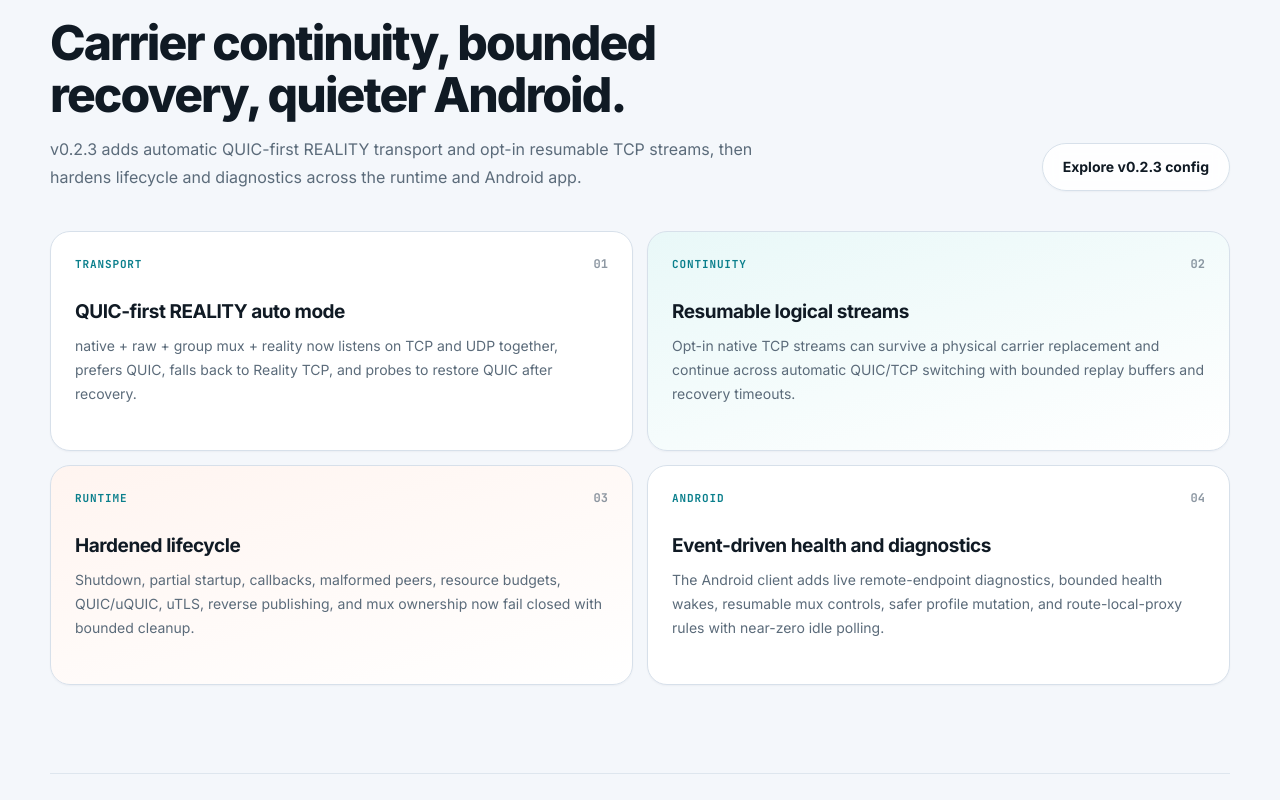
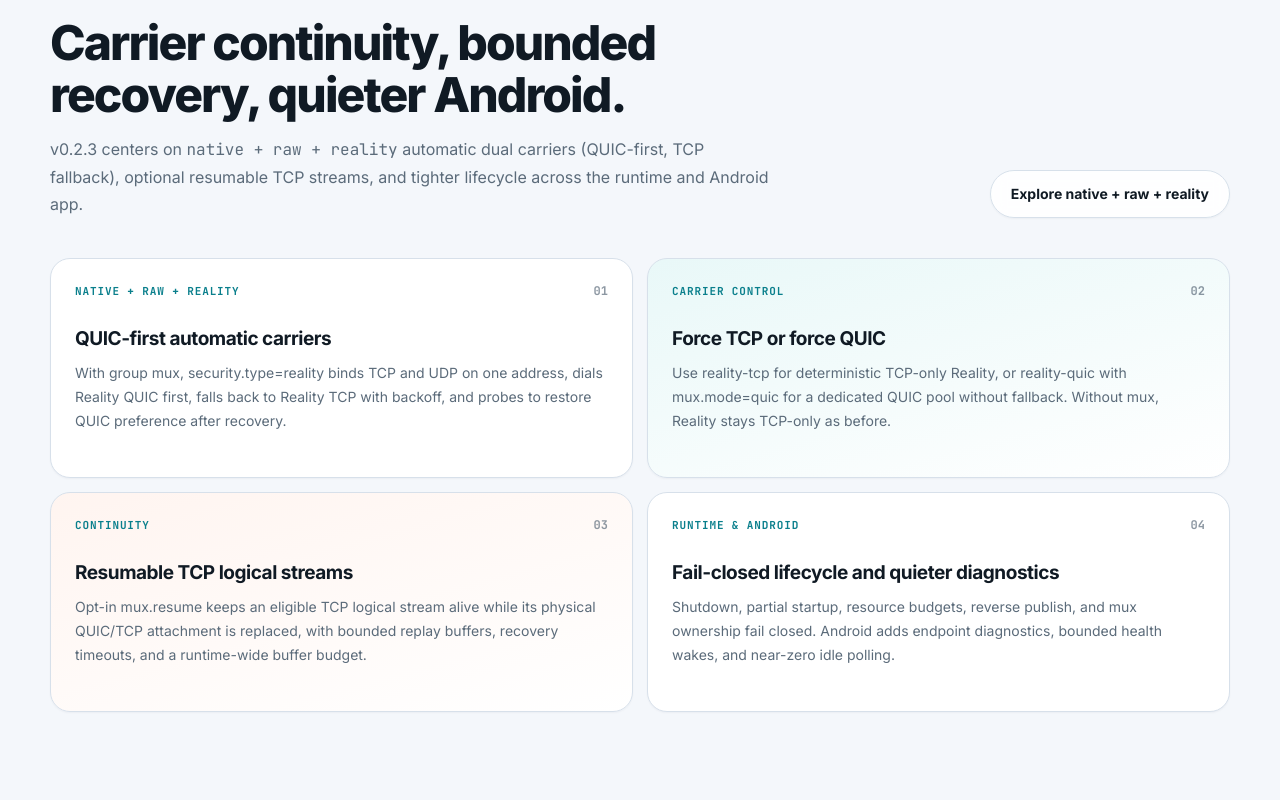
Before and after one commit to sskycn/tcptun, a Next.js app: page / in a window 1280 px wide. Shown: the part 1040-1840 px from the top of the page. Built offline with nearby package versions, Linux system fonts and the light colour scheme.

Commit message:
docs(site): add native + raw + reality auto docs and examples

```diff
--- a/app/config-section.tsx
+++ b/app/config-section.tsx
@@ -10,6 +10,8 @@ import {
   nativeMuxNotes,
   nativeQuicClientExample,
   nativeQuicServerExample,
+  nativeRealityAutoLayers,
+  nativeRealityAutoNotes,
   nativeRealityClientExample,
   nativeRealityServerExample,
   nativeResumableClientExample,
@@ -42,16 +44,16 @@ const nativeExampleTabs = [
     code: nativeClientExample,
   },
   {
-    id: "quic-server",
-    label: "Server QUIC",
-    hint: "server-native-quic.json",
-    code: nativeQuicServerExample,
+    id: "reality-auto-server",
+    label: "Server reality auto",
+    hint: "server-native-reality-auto.json",
+    code: nativeRealityServerExample,
   },
   {
-    id: "quic-client",
-    label: "Client QUIC",
-    hint: "client-native-quic.json",
-    code: nativeQuicClientExample,
+    id: "reality-auto-client",
+    label: "Client reality auto",
+    hint: "client-native-reality-auto.json",
+    code: nativeRealityClientExample,
   },
   {
     id: "resumable-server",
@@ -64,6 +66,18 @@ const nativeExampleTabs = [
     label: "Client resumable",
     hint: "client-native-resumable.json",
     code: nativeResumableClientExample,
+  },
+  {
+    id: "quic-server",
+    label: "Server forced QUIC",
+    hint: "server-native-quic.json",
+    code: nativeQuicServerExample,
+  },
+  {
+    id: "quic-client",
+    label: "Client forced QUIC",
+    hint: "client-native-quic.json",
+    code: nativeQuicClientExample,
   },
   {
     id: "reverse-server",
@@ -94,14 +108,14 @@ const realityExampleTabs = [
   },
   {
     id: "native-server",
-    label: "Native server",
-    hint: "native + REALITY server",
+    label: "Native auto server",
+    hint: "native + raw + reality auto",
     code: nativeRealityServerExample,
   },
   {
     id: "native-client",
-    label: "Native client",
-    hint: "native + REALITY client",
+    label: "Native auto client",
+    hint: "native + raw + reality auto",
     code: nativeRealityClientExample,
   },
 ] as const;
@@ -220,16 +234,42 @@ export default function ConfigSection() {
         </div>
       </div>
 
-      <div className="mux-panel" id="native-carriers">
-        <div className="section-subheading">
-          <p className="eyebrow">v0.2.3 carriers</p>
-          <h3>Automatic QUIC-first, or force one carrier.</h3>
-          <p>
-            Automatic mode requires <code>native + raw + group mux + reality</code>. Without mux,
-            ordinary native / VLESS / VMess / Trojan REALITY remains TCP-only.
-          </p>
+      <div className="native-reality-quic" id="native-carriers">
+        <div className="native-reality-quic-heading">
+          <div>
+            <p className="eyebrow">v0.2.3 · native + raw + reality</p>
+            <h3>
+              <code>native + raw + reality + group mux</code>
+            </h3>
+            <p>
+              This is the recommended automatic stack in v0.2.3: one listen address, dual Reality
+              carriers, QUIC preferred, TCP fallback, and optional resumable TCP streams. Without{" "}
+              <code>mux</code>, ordinary native / VLESS / VMess / Trojan REALITY remains TCP-only.
+            </p>
+          </div>
+          <div className="native-reality-quic-fit">
+            <span>Default path</span>
+            <strong>QUIC-first Reality auto</strong>
+            <p>Force TCP with reality-tcp, or force QUIC with reality-quic + mux.mode=quic.</p>
+          </div>
         </div>
-        <div className="mux-grid">
+
+        <div className="native-reality-quic-stack" aria-label="Native Reality auto stack">
+          {nativeRealityAutoLayers.map((layer, index) => (
+            <div className="native-reality-quic-layer-wrap" key={layer.label}>
+              <article className="native-reality-quic-layer">
+                <span>{layer.label}</span>
+                <code>{layer.value}</code>
+                <p>{layer.body}</p>
+              </article>
+              {index < nativeRealityAutoLayers.length - 1 ? (
+                <span className="native-reality-quic-plus" aria-hidden="true">+</span>
+              ) : null}
+            </div>
+          ))}
+        </div>
+
+        <div className="mux-grid" style={{ marginTop: 16 }}>
           {nativeCarrierModes.map((item) => (
             <article key={item.label}>
               <h4>{item.label}</h4>
@@ -237,6 +277,34 @@ export default function ConfigSection() {
               <p>{item.body}</p>
             </article>
           ))}
+        </div>
+
+        <div className="highlight-grid" style={{ marginTop: 16 }}>
+          {nativeRealityAutoNotes.map((item) => (
+            <article key={item.title}>
+              <h4>{item.title}</h4>
+              <p>{item.body}</p>
+            </article>
+          ))}
+        </div>
+
+        <div className="native-reality-quic-footer">
+          <div>
+            <strong>Generate the automatic pair</strong>
+            <p>
+              CLI and the browser generator emit this stack by default for native:{" "}
+              <code>security.type=reality</code> plus group mux. Enable resumable streams with{" "}
+              <code>mux.resume=true</code> on both ends.
+            </p>
+          </div>
+          <div className="native-reality-quic-command">
+            <pre><code>tcptun config native --server proxy.example.com --port 9443 --server-name example.com --dest example.com:443</code></pre>
+            <CopyButton
+              value="tcptun config native --server proxy.example.com --port 9443 --server-name example.com --dest example.com:443"
+              label="Copy"
+              className="copy-button-on-dark"
+            />
+          </div>
         </div>
       </div>
 
--- a/app/page.tsx
+++ b/app/page.tsx
@@ -194,12 +194,13 @@ export default function Home() {
             <p className="eyebrow">What&apos;s new · {displayVersion}</p>
             <h2>Carrier continuity, bounded recovery, quieter Android.</h2>
             <p>
-              v0.2.3 adds automatic QUIC-first REALITY transport and opt-in resumable TCP
-              streams, then hardens lifecycle and diagnostics across the runtime and Android app.
+              v0.2.3 centers on <code>native + raw + reality</code> automatic dual carriers
+              (QUIC-first, TCP fallback), optional resumable TCP streams, and tighter lifecycle
+              across the runtime and Android app.
             </p>
           </div>
-          <a className="button secondary" href="#config-native">
-            Explore v0.2.3 config
+          <a className="button secondary" href="#native-carriers">
+            Explore native + raw + reality
           </a>
         </div>
         <div className="capability-grid">
--- a/app/site-data.ts
+++ b/app/site-data.ts
@@ -14,24 +14,75 @@ export const pinnedInstallCommand = `curl -fsSL https://tcptun.com/install.sh |
 
 export const releaseHighlights = [
   {
-    label: "Transport",
-    title: "QUIC-first REALITY auto mode",
-    body: "native + raw + group mux + reality now listens on TCP and UDP together, prefers QUIC, falls back to Reality TCP, and probes to restore QUIC after recovery.",
+    label: "native + raw + reality",
+    title: "QUIC-first automatic carriers",
+    body: "With group mux, security.type=reality binds TCP and UDP on one address, dials Reality QUIC first, falls back to Reality TCP with backoff, and probes to restore QUIC preference after recovery.",
+  },
+  {
+    label: "Carrier control",
+    title: "Force TCP or force QUIC",
+    body: "Use reality-tcp for deterministic TCP-only Reality, or reality-quic with mux.mode=quic for a dedicated QUIC pool without fallback. Without mux, Reality stays TCP-only as before.",
   },
   {
     label: "Continuity",
-    title: "Resumable logical streams",
-    body: "Opt-in native TCP streams can survive a physical carrier replacement and continue across automatic QUIC/TCP switching with bounded replay buffers and recovery timeouts.",
+    title: "Resumable TCP logical streams",
+    body: "Opt-in mux.resume keeps an eligible TCP logical stream alive while its physical QUIC/TCP attachment is replaced, with bounded replay buffers, recovery timeouts, and a runtime-wide buffer budget.",
   },
   {
-    label: "Runtime",
-    title: "Hardened lifecycle",
-    body: "Shutdown, partial startup, callbacks, malformed peers, resource budgets, QUIC/uQUIC, uTLS, reverse publishing, and mux ownership now fail closed with bounded cleanup.",
+    label: "Runtime & Android",
+    title: "Fail-closed lifecycle and quieter diagnostics",
+    body: "Shutdown, partial startup, resource budgets, reverse publish, and mux ownership fail closed. Android adds endpoint diagnostics, bounded health wakes, and near-zero idle polling.",
+  },
+] as const;
+
+/** Detailed v0.2.3 native + raw + reality capability notes. */
+export const nativeRealityAutoNotes = [
+  {
+    title: "Required stack",
+    body: "Automatic dual carriers need all of: type=native, transport.type=raw, mux present (group mode), and security.type=reality. Missing mux keeps ordinary TCP-only Reality.",
   },
   {
-    label: "Android",
-    title: "Event-driven health and diagnostics",
-    body: "The Android client adds live remote-endpoint diagnostics, bounded health wakes, resumable mux controls, safer profile mutation, and route-local-proxy rules with near-zero idle polling.",
+    title: "One address, two sockets",
+    body: "The inbound binds TCP and UDP to the same host:port. Clients race the same address over both carriers without a second listen entry.",
+  },
+  {
+    title: "QUIC first, TCP fallback",
+    body: "Outbounds prefer the Reality QUIC carrier. When UDP is blocked or unhealthy, they fall back to Reality TCP with jittered exponential backoff, then probe to restore QUIC preference.",
+  },
+  {
+    title: "Shared camouflage",
+    body: "Both carriers share the same REALITY keys, short IDs, SNI, and dest. The camouflage destination should support HTTPS over TCP and HTTP/3 over UDP.",
+  },
+  {
+    title: "Scope of selection",
+    body: "TCP streams, UDP relay, and reverse carriers follow the same automatic carrier policy when the stack is Reality-auto.",
+  },
+  {
+    title: "Escape hatches",
+    body: "security.type=reality-tcp forces TCP only. security.type=reality-quic with mux.mode=quic forces the dedicated QUIC pool and never falls back to TCP.",
+  },
+] as const;
+
+export const nativeRealityAutoLayers = [
+  {
+    label: "Protocol",
+    value: "native",
+    body: "Token auth, TCP/UDP tunnel semantics, reverse publish, and resumable logical streams.",
+  },
+  {
+    label: "Transport",
+    value: "raw",
+    body: "Required base transport for automatic dual carriers. Do not stack ws / h2 / h3 in this mode.",
+  },
+  {
+    label: "Security",
+    value: "reality",
+    body: "v0.2.3 automatic mode: QUIC-first Reality with TCP fallback on one address (not the forced reality-quic stack).",
+  },
+  {
+    label: "Multiplexing",
+    value: "mux (group)",
+    body: "Group mux enables the dual-carrier path. Optional mux.resume preserves eligible TCP flows across carrier replacement.",
   },
 ] as const;
 
@@ -70,14 +121,19 @@ export const faqItems = [
     answer: "Server users[].id and client token must match. Use tcptun config native to generate a paired config.",
   },
   {
+    question: "What is native + raw + reality in v0.2.3?",
+    answer:
+      "It is the automatic dual-carrier stack: type=native, transport raw, group mux, and security.type=reality. The server binds TCP and UDP on one address; the client prefers Reality QUIC, falls back to Reality TCP with backoff, and probes to restore QUIC. Camouflage keys/SNI/dest are shared by both carriers. Without mux, Reality stays TCP-only.",
+  },
+  {
     question: "When should I enable mux or QUIC?",
     answer:
-      "With many short connections and matching versions on both ends, prefer mux: {}. In v0.2.3, native + raw + group mux + reality automatically prefers QUIC and falls back to Reality TCP. Use reality-tcp to force TCP, or mux.mode=quic with reality-quic to force QUIC without fallback.",
+      "For many short connections, prefer mux: {}. In v0.2.3, native + raw + group mux + reality automatically prefers QUIC and falls back to Reality TCP. Use reality-tcp to force TCP, or mux.mode=quic with reality-quic to force QUIC without fallback.",
   },
   {
     question: "How do resumable streams work?",
     answer:
-      "Set mux.resume=true on both native endpoints using raw + group mux + reality auto mode. A TCP logical stream can reattach after its physical QUIC/TCP carrier fails. It does not cover UDP, reverse publish, forced reality-tcp/reality-quic, or cross-process failover; keep it off during rolling upgrades until both peers run v0.2.3 or newer.",
+      "Set mux.resume=true on both native endpoints using the Reality-auto stack (raw + group mux + security.type=reality). A TCP logical stream can reattach after its physical QUIC/TCP carrier fails. It does not cover UDP, reverse publish, forced reality-tcp/reality-quic, or cross-process failover; keep it off during rolling upgrades until both peers run v0.2.3 or newer.",
   },
   {
     question: "Can REALITY be used together with TLS?",
@@ -261,12 +317,12 @@ export const nativeGuideConcepts = [
     body: "raw is the default and best for throughput. ws / h2 / h3 are available when you need path-based fronting; QUIC mode requires raw.",
   },
   {
-    title: "Security",
-    body: "With native + raw + group mux, security.type=reality is QUIC-first with TCP fallback. reality-tcp forces TCP; reality-quic + mux.mode=quic forces QUIC. TLS needs cert/key on the server.",
+    title: "Security (v0.2.3)",
+    body: "With native + raw + group mux, security.type=reality is the automatic dual-carrier mode: QUIC first, Reality TCP fallback, shared keys/SNI/dest. reality-tcp forces TCP; reality-quic + mux.mode=quic forces QUIC without fallback. TLS still needs cert/key on the server.",
   },
   {
-    title: "Mux & QUIC",
-    body: "Presence of mux enables multiplexing. Group mode can use automatic Reality carriers and optional resumable TCP streams; mux.mode=quic is the separate forced QUIC pool.",
+    title: "Mux & resume",
+    body: "Presence of mux enables multiplexing. Group mode unlocks automatic Reality carriers and optional mux.resume for TCP continuity; mux.mode=quic is the separate forced QUIC pool (not the auto path).",
   },
 ] as const;
 
@@ -531,20 +587,20 @@ export const nativeConfigHighlights = [
     body: "address is a host:port array. Multiple addresses race as candidate entry points for the same service; they are not balance.",
   },
   {
+    title: "v0.2.3 Reality auto",
+    body: "native + raw + group mux + security.type=reality prefers QUIC, falls back to TCP, and shares one camouflage identity on both carriers.",
+  },
+  {
+    title: "Resumable TCP",
+    body: "mux.resume=true on both Reality-auto peers can preserve an eligible TCP logical stream across carrier replacement (v0.2.3+).",
+  },
+  {
     title: "Throughput",
-    body: "Prefer native + raw + mux. TLS / REALITY / ws / h2 / h3 are more flexible but cost more.",
+    body: "Prefer native + raw + mux. Forced TLS / REALITY / ws / h2 / h3 add flexibility but cost more.",
   },
   {
     title: "Reverse publish",
-    body: "Server publish + client expose can hang NAT-side TCP/UDP services on edge listeners.",
-  },
-  {
-    title: "Version",
-    body: "mux is a private protocol and both ends must match; drop the mux field first during rolling upgrades.",
-  },
-  {
-    title: "Generate",
-    body: "tcptun config native generates paired server / client configs; export URIs separately with tcptun uri export.",
+    body: "Server publish + client expose can hang NAT-side TCP/UDP services on edge listeners (requires mux).",
   },
 ] as const;
 
@@ -752,7 +808,11 @@ export const vlessRealityClientExample = `{
   "dns": {}
 }`;
 
-/** Native + REALITY pair shape produced by config generator (mux off by default). */
+/**
+ * Native v0.2.3 automatic Reality carriers:
+ * native + raw + group mux + security.type=reality
+ * (QUIC-first with TCP fallback on one address).
+ */
 export const nativeRealityServerExample = `{
   "log": { "level": "info" },
   "inbounds": [
@@ -770,7 +830,8 @@ export const nativeRealityServerExample = `{
         "short_ids": ["abcd1234"],
         "dest": "example.com:443",
         "max_time_diff": "30s"
-      }
+      },
+      "mux": { "mode": "group" }
     }
   ],
   "outbounds": [
@@ -804,6 +865,12 @@ export const nativeRealityClientExample = `{
         "public_key": "REPLACE_WITH_SERVER_PUBLIC_KEY",
         "short_id": "abcd1234",
         "spider_x": "/"
+      },
+      "mux": {
+        "mode": "group",
+        "max_sessions": 4,
+        "max_streams_per_session": 16,
+        "warm_spares": 1
       }
     }
   ],
@@ -905,14 +972,14 @@ export const nativeUseCases = [
   },
   {
     id: "reality",
-    title: "Hardened path (raw + REALITY)",
-    summary: "Adds REALITY on raw TCP so the handshake can blend with a camouflage site without deploying your own cert.",
-    when: "You need stronger outer camouflage on a public TCP port while staying on native.",
+    title: "native + raw + reality (auto)",
+    summary: "v0.2.3 automatic dual carriers: Reality QUIC first, Reality TCP fallback, shared keys on one address.",
+    when: "Both ends run tcptun v0.2.3+ and you want QUIC when available without managing a second port or certs.",
     steps: [
-      "Generate with --server-name and --dest pointing at a legitimate site you intend to mimic.",
-      "Keep private_key on the server and public_key on the client paired.",
-      "Keep short_id / short_ids and server_name consistent on both ends.",
-      "transport must remain raw; do not combine with ws/h2/h3 or tls.",
+      "Use type=native, transport raw, mux group mode, and security.type=reality on both ends.",
+      "Generate with --server-name and --dest; dest should support HTTPS (TCP) and HTTP/3 (UDP).",
+      "Pair private_key / public_key and keep short_id / server_name consistent.",
+      "Open both TCP and UDP on the listen port; without mux, Reality stays TCP-only.",
     ],
     commands: [
       "tcptun config native --server proxy.example.com --port 9443 --server-name example.com --dest example.com:443",
@@ -921,8 +988,8 @@ export const nativeUseCases = [
     ],
     serverCode: nativeRealityServerExample,
     clientCode: nativeRealityClientExample,
-    serverHint: "server-native-reality.json",
-    clientHint: "client-native-reality.json",
+    serverHint: "server-native-reality-auto.json",
+    clientHint: "client-native-reality-auto.json",
   },
   {
     id: "resumable",
@@ -1010,8 +1077,12 @@ export const realityRules = [
     body: "Server private_key pairs with client public_key; short_id must match on both ends.",
   },
   {
-    title: "QUIC variant",
-    body: "reality-quic is only for native + raw + QUIC mux, reuses REALITY key fields, and does not use spider_x.",
+    title: "native auto (v0.2.3)",
+    body: "On native + raw + group mux, security.type=reality enables dual carriers: QUIC-first with TCP fallback. Without mux, Reality stays TCP-only.",
+  },
+  {
+    title: "Forced modes",
+    body: "reality-tcp forces TCP only. reality-quic with mux.mode=quic forces the dedicated QUIC pool (no TCP fallback) and does not use spider_x.",
   },
 ] as const;
 
@@ -1289,23 +1360,25 @@ export const protocolUseCases = [
   {
     id: "native-reality",
     protocol: "native",
-    title: "native · REALITY",
-    summary: "native over raw with REALITY camouflage.",
-    when: "Public TCP edge with REALITY keys instead of your own cert.",
+    title: "native · raw + reality auto",
+    summary: "v0.2.3 stack: native + raw + group mux + reality. QUIC-first with TCP fallback on one address.",
+    when: "Both ends run tcptun v0.2.3+ and you want automatic dual carriers without certs or a second port.",
     steps: [
-      "Generate with --server-name and --dest.",
-      "Pair private_key / public_key and short ids.",
-      "Keep transport raw.",
+      "Generate with --server-name and --dest (HTTPS + HTTP/3 capable camouflage).",
+      "Ensure mux group mode is present so automatic carriers activate.",
+      "Pair private_key / public_key and short ids; open TCP and UDP on the listen port.",
+      "Optional: set mux.resume=true on both peers for resumable TCP streams.",
     ],
     commands: [
       "tcptun config native --server proxy.example.com --port 9443 --server-name example.com --dest example.com:443",
+      "tcptun config check --config server.json",
       "tcptun --config server.json",
       "tcptun --config client.json",
     ],
     serverCode: nativeRealityServerExample,
     clientCode: nativeRealityClientExample,
-    serverHint: "server-native-reality.json",
-    clientHint: "client-native-reality.json",
+    serverHint: "server-native-reality-auto.json",
+    clientHint: "client-native-reality-auto.json",
   },
   {
     id: "native-quic",
```
